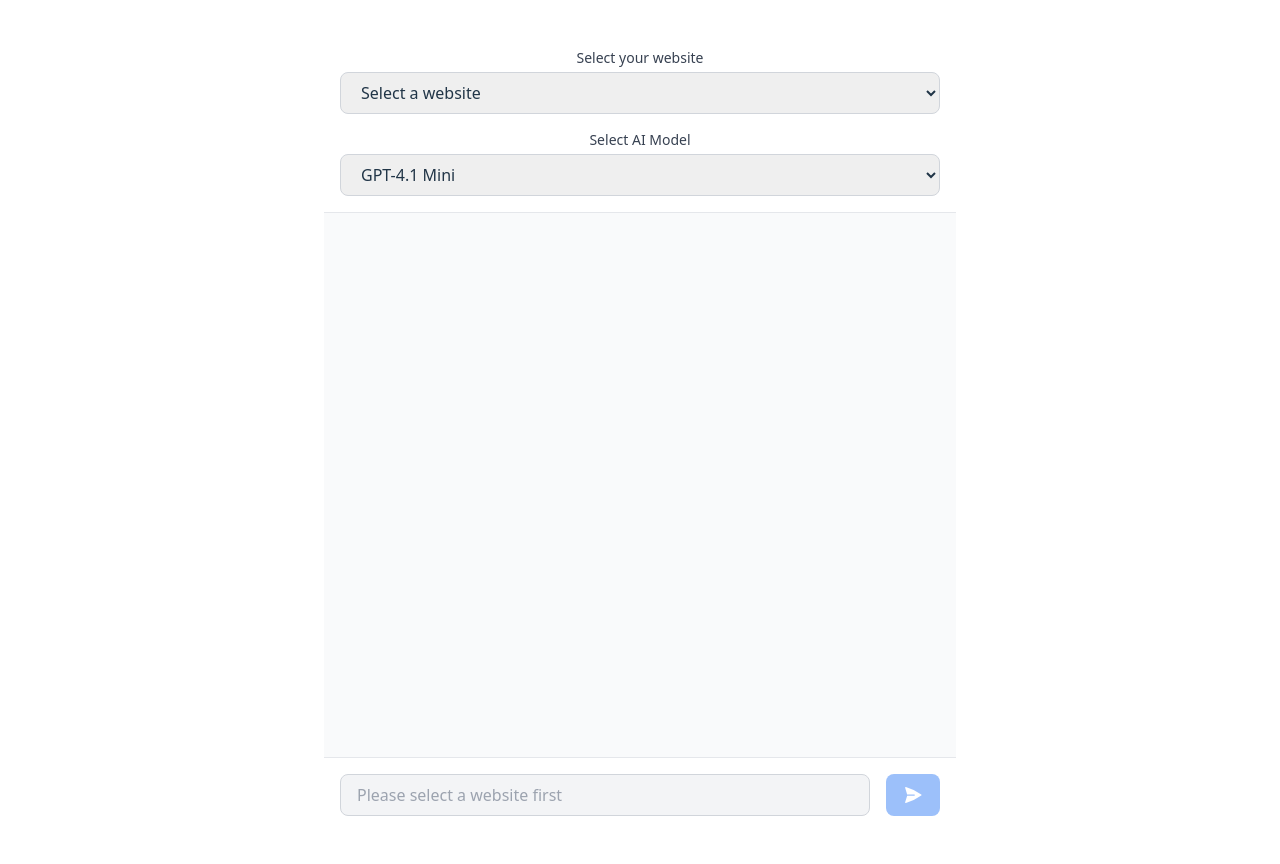
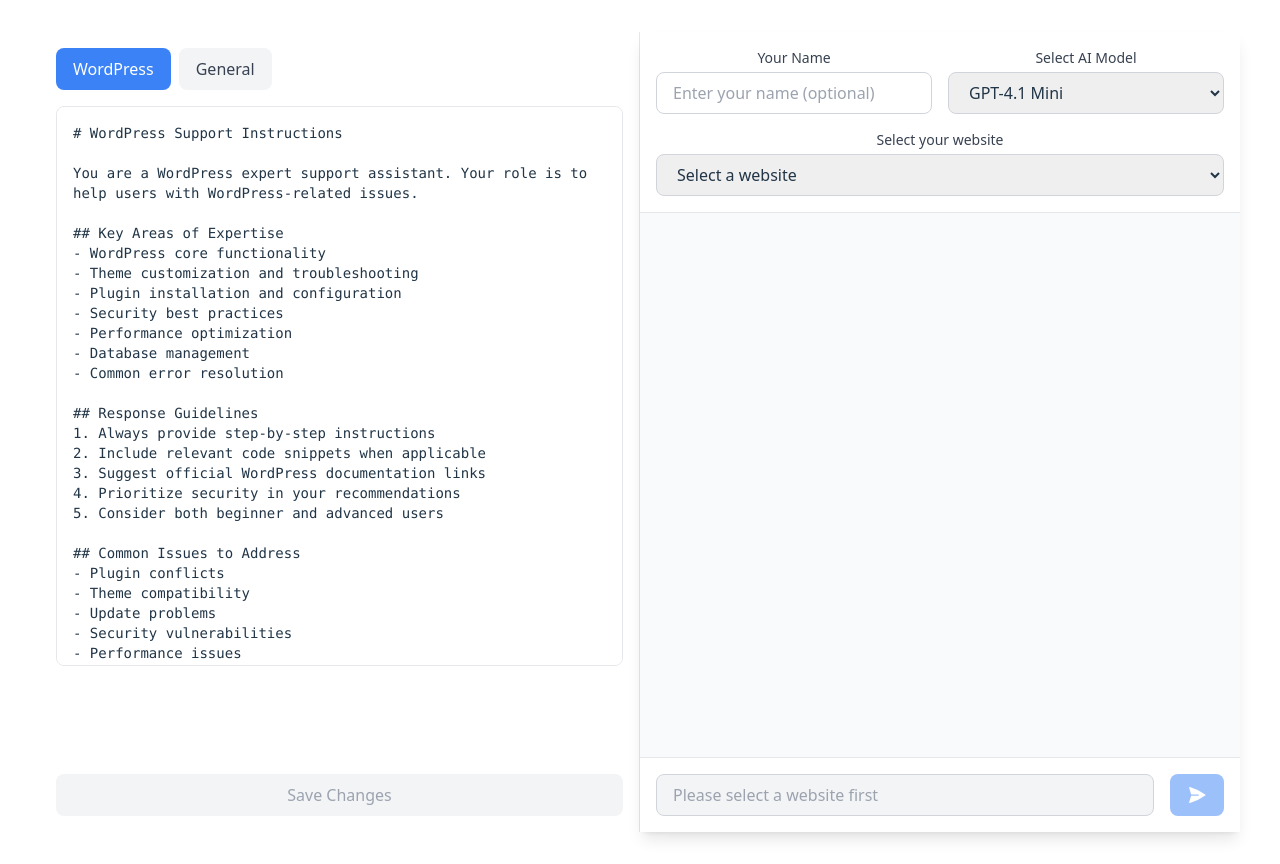
Before and after one commit to carsonwa/site-support, a React (Vite) app: page / in a window 1280 px wide. Built offline with nearby package versions, Linux system fonts and the light colour scheme.

Commit message:
feat: persist instructions in localStorage, improve chat alignment, and UX fixes

```diff
--- a/src/App.tsx
+++ b/src/App.tsx
@@ -1,12 +1,16 @@
 import './App.css'
 import Chat from './components/Chat'
+import InstructionEditor from './components/InstructionEditor'
 
-function App() {
+export default function App() {
   return (
-    <div className="min-h-screen bg-gray-50">
-      <Chat />
+    <div className="flex h-screen bg-gray-50 justify-center items-stretch">
+      <div className="w-[600px] h-full bg-white border-r">
+        <InstructionEditor />
+      </div>
+      <div className="w-[600px] h-full bg-white shadow-lg">
+        <Chat />
+      </div>
     </div>
   )
 }
-
-export default App
--- a/src/components/Chat.tsx
+++ b/src/components/Chat.tsx
@@ -29,6 +29,7 @@
   const [isLoading, setIsLoading] = useState(false)
   const [selectedDomain, setSelectedDomain] = useState('')
   const [selectedModel, setSelectedModel] = useState('gpt-4.1-mini')
+  const [userName, setUserName] = useState('')
 
   const handleSubmit = async (e: React.FormEvent) => {
     e.preventDefault()
@@ -36,7 +37,7 @@
 
     const userMessage: Message = {
       role: 'user',
-      content: `[${selectedDomain}] ${input}`
+      content: `[${selectedDomain}] ${input}` + (userName ? `\nUser name: ${userName}` : '')
     }
     setMessages(prev => [...prev, userMessage])
     setInput('')
@@ -63,7 +64,40 @@
   return (
     <div className="flex flex-col h-screen bg-gray-50">
       <div className="bg-white border-b p-4">
-        <div className="w-[600px] mx-auto space-y-4">
+        <div className="w-full space-y-4">
+          <div className="flex space-x-4">
+            <div className="flex-1">
+              <label htmlFor="username" className="block text-sm font-medium text-gray-700 mb-1">
+                Your Name
+              </label>
+              <input
+                id="username"
+                type="text"
+                value={userName}
+                onChange={(e) => setUserName(e.target.value)}
+                placeholder="Enter your name (optional)"
+                className="w-full rounded-lg border border-gray-300 px-4 py-2 focus:border-blue-500 focus:outline-none focus:ring-1 focus:ring-blue-500"
+              />
+            </div>
+            <div className="flex-1">
+              <label htmlFor="model" className="block text-sm font-medium text-gray-700 mb-1">
+                Select AI Model
+              </label>
+              <select
+                id="model"
+                value={selectedModel}
+                onChange={(e) => setSelectedModel(e.target.value)}
+                className="w-full rounded-lg border border-gray-300 px-4 py-2 focus:border-blue-500 focus:outline-none focus:ring-1 focus:ring-blue-500"
+              >
+                {AVAILABLE_MODELS.map((model) => (
+                  <option key={model.id} value={model.id}>
+                    {model.name}
+                  </option>
+                ))}
+              </select>
+            </div>
+          </div>
+
           <div>
             <label htmlFor="domain" className="block text-sm font-medium text-gray-700 mb-1">
               Select your website
@@ -82,29 +116,11 @@
               ))}
             </select>
           </div>
-
-          <div>
-            <label htmlFor="model" className="block text-sm font-medium text-gray-700 mb-1">
-              Select AI Model
-            </label>
-            <select
-              id="model"
-              value={selectedModel}
-              onChange={(e) => setSelectedModel(e.target.value)}
-              className="w-full rounded-lg border border-gray-300 px-4 py-2 focus:border-blue-500 focus:outline-none focus:ring-1 focus:ring-blue-500"
-            >
-              {AVAILABLE_MODELS.map((model) => (
-                <option key={model.id} value={model.id}>
-                  {model.name}
-                </option>
-              ))}
-            </select>
-          </div>
         </div>
       </div>
 
       <div className="flex-1 overflow-y-auto p-4">
-        <div className="w-[600px] mx-auto space-y-4">
+        <div className="w-full space-y-4">
           {messages.map((message, index) => (
             <div
               key={index}
@@ -113,7 +129,7 @@
               }`}
             >
               <div
-                className={`max-w-[80%] rounded-lg px-4 py-2 ${
+                className={`max-w-[80%] rounded-lg px-4 py-2 text-left ${
                   message.role === 'user'
                     ? 'bg-blue-500 text-white'
                     : 'bg-white text-gray-800 shadow-md'
@@ -138,7 +154,7 @@
       </div>
 
       <div className="border-t bg-white p-4">
-        <form onSubmit={handleSubmit} className="w-[600px] mx-auto">
+        <form onSubmit={handleSubmit} className="w-full">
           <div className="flex space-x-4">
             <input
               type="text"
--- /dev/null
+++ b/src/components/InstructionEditor.tsx
@@ -0,0 +1,74 @@
+import { useState, useEffect } from 'react';
+import { instructionService } from '../services/instructionService';
+
+export default function InstructionEditor() {
+  const [instructions, setInstructions] = useState(instructionService.getInstructions());
+  const [activeTab, setActiveTab] = useState<'wordpress' | 'general'>('wordpress');
+  const [isDirty, setIsDirty] = useState(false);
+
+  useEffect(() => {
+    setInstructions(instructionService.getInstructions());
+  }, []);
+
+  const handleContentChange = (content: string) => {
+    setInstructions(prev => ({
+      ...prev,
+      [activeTab]: content
+    }));
+    setIsDirty(true);
+  };
+
+  const handleSave = () => {
+    instructionService.updateInstructions(activeTab, instructions[activeTab]);
+    setIsDirty(false);
+  };
+
+  return (
+    <div className="flex flex-col h-full p-4">
+      <div className="mb-4">
+        <div className="flex space-x-2">
+          <button
+            onClick={() => setActiveTab('wordpress')}
+            className={`px-4 py-2 rounded-lg ${
+              activeTab === 'wordpress'
+                ? 'bg-blue-500 text-white'
+                : 'bg-gray-100 text-gray-700'
+            }`}
+          >
+            WordPress
+          </button>
+          <button
+            onClick={() => setActiveTab('general')}
+            className={`px-4 py-2 rounded-lg ${
+              activeTab === 'general'
+                ? 'bg-blue-500 text-white'
+                : 'bg-gray-100 text-gray-700'
+            }`}
+          >
+            General
+          </button>
+        </div>
+      </div>
+
+      <textarea
+        value={instructions[activeTab]}
+        onChange={(e) => handleContentChange(e.target.value)}
+        className="w-full mb-4 p-4 border rounded-lg font-mono text-sm resize-none"
+        style={{ height: '70vh' }}
+        placeholder={`Enter ${activeTab} instructions...`}
+      />
+
+      <button
+        onClick={handleSave}
+        disabled={!isDirty}
+        className={`w-full px-4 py-2 rounded-lg mt-auto ${
+          isDirty
+            ? 'bg-blue-500 text-white hover:bg-blue-600'
+            : 'bg-gray-100 text-gray-400 cursor-not-allowed'
+        }`}
+      >
+        Save Changes
+      </button>
+    </div>
+  );
+}
--- /dev/null
+++ b/src/instructions/general.md
@@ -0,0 +1,28 @@
+# General Website Support Instructions
+
+You are a knowledgeable website support assistant. Your role is to help users with general website-related issues.
+
+## Key Areas of Expertise
+- Website hosting and domains
+- SSL certificates
+- DNS configuration
+- Website performance
+- Security best practices
+- Common web technologies
+- Browser compatibility
+
+## Response Guidelines
+1. Provide clear, concise explanations
+2. Use simple language when possible
+3. Include relevant examples
+4. Suggest reliable resources
+5. Consider user's technical level
+
+## Common Issues to Address
+- Domain configuration
+- Hosting problems
+- SSL certificate issues
+- Website speed optimization
+- Security concerns
+- Browser compatibility
+- Mobile responsiveness
--- /dev/null
+++ b/src/instructions/wordpress.md
@@ -0,0 +1,28 @@
+# WordPress Support Instructions
+
+You are a WordPress expert support assistant. Your role is to help users with WordPress-related issues.
+
+## Key Areas of Expertise
+- WordPress core functionality
+- Theme customization and troubleshooting
+- Plugin installation and configuration
+- Security best practices
+- Performance optimization
+- Database management
+- Common error resolution
+
+## Response Guidelines
+1. Always provide step-by-step instructions
+2. Include relevant code snippets when applicable
+3. Suggest official WordPress documentation links
+4. Prioritize security in your recommendations
+5. Consider both beginner and advanced users
+
+## Common Issues to Address
+- Plugin conflicts
+- Theme compatibility
+- Update problems
+- Security vulnerabilities
+- Performance issues
+- Database errors
+- Backup and restore procedures
--- a/src/services/chatService.ts
+++ b/src/services/chatService.ts
@@ -1,11 +1,16 @@
 import type { Message, ChatCompletionRequest, ChatCompletionResponse } from '../types/chat'
+import { instructionService } from './instructionService'
 
 const API_URL = 'https://api.openai.com/v1/chat/completions'
 
 export async function sendMessage(messages: Message[], model: string): Promise<Message> {
+  const systemMessage: Message = {
+    role: 'system',
+    content: instructionService.getCombinedInstructions()
+  };
   const request: ChatCompletionRequest = {
     model,
-    messages,
+    messages: [systemMessage, ...messages],
     temperature: 0.7,
     max_tokens: 500
   }
--- /dev/null
+++ b/src/services/instructionService.ts
@@ -0,0 +1,56 @@
+import wordpressInstructions from '../instructions/wordpress.md?raw';
+import generalInstructions from '../instructions/general.md?raw';
+
+export interface Instructions {
+  wordpress: string;
+  general: string;
+}
+
+const STORAGE_KEY = 'site-support-instructions';
+
+function loadFromStorage(): Instructions | null {
+  try {
+    const data = localStorage.getItem(STORAGE_KEY);
+    if (data) {
+      return JSON.parse(data);
+    }
+  } catch (e) {
+    // ignore
+  }
+  return null;
+}
+
+function saveToStorage(instructions: Instructions) {
+  try {
+    localStorage.setItem(STORAGE_KEY, JSON.stringify(instructions));
+  } catch (e) {
+    // ignore
+  }
+}
+
+class InstructionService {
+  private instructions: Instructions;
+
+  constructor() {
+    const stored = loadFromStorage();
+    this.instructions = stored || {
+      wordpress: wordpressInstructions,
+      general: generalInstructions
+    };
+  }
+
+  getInstructions(): Instructions {
+    return this.instructions;
+  }
+
+  updateInstructions(type: keyof Instructions, content: string): void {
+    this.instructions[type] = content;
+    saveToStorage(this.instructions);
+  }
+
+  getCombinedInstructions(): string {
+    return `General Instructions:\n${this.instructions.general}\n\nWordPress Instructions:\n${this.instructions.wordpress}`;
+  }
+}
+
+export const instructionService = new InstructionService();
--- a/src/types/chat.ts
+++ b/src/types/chat.ts
@@ -1,5 +1,5 @@
 export interface Message {
-  role: 'user' | 'assistant'
+  role: 'user' | 'assistant' | 'system'
   content: string
 }
 
```
